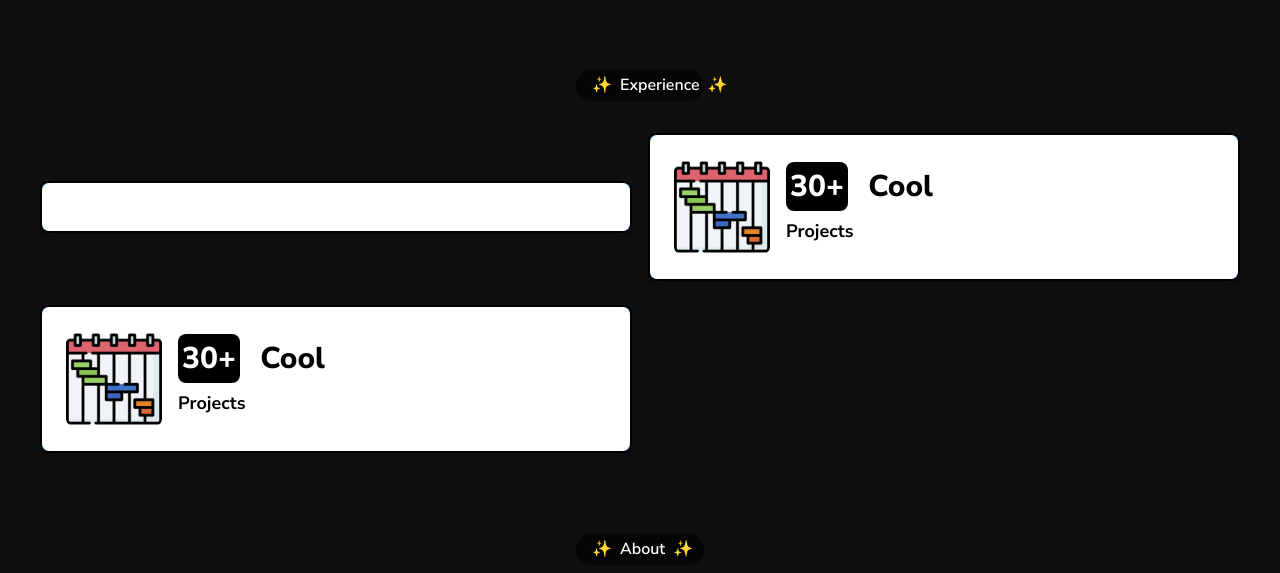
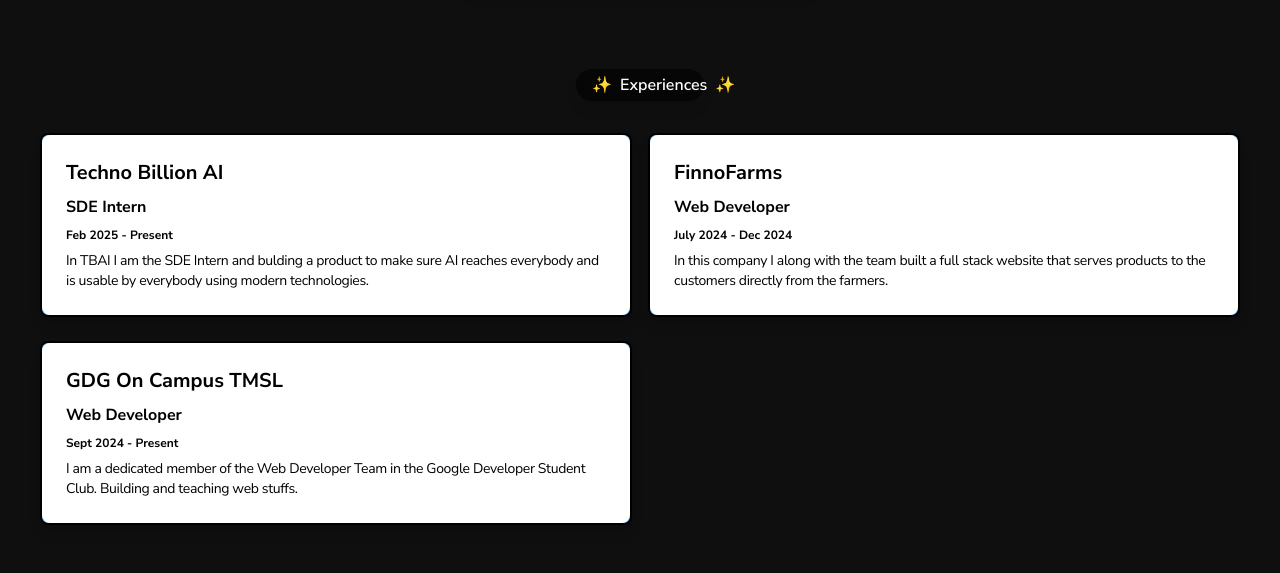
Before and after one commit to ArunavaCoderEm/Godard_Portfolio, a React (Vite) app: page / in a window 1280 px wide. Shown: the part 2980-3553 px from the top of the page. Built offline with nearby package versions, Linux system fonts and the light colour scheme; a web font is replaced by a local one.

Commit message:
boom simple but good

```diff
--- a/src/Pages/Experience.tsx
+++ b/src/Pages/Experience.tsx
@@ -1,7 +1,5 @@
 import { motion } from "framer-motion";
 import React from "react";
-import Skillcard from "../Components/Skillcard";
-import { Link } from "react-router-dom";
 
 export default function Experience(): React.ReactNode {
   return (
@@ -17,7 +15,7 @@ export default function Experience(): React.ReactNode {
         className="py-5 px-10 mukta"
       >
         <button className="flex my-5 items-center m-3 w-32 absolute right-0 left-0 mx-auto backdrop-blur-sm bg-black/60 text-white font-semibold px-4 py-1 rounded-full shadow-lg focus:outline-none">
-          <span className="mr-2">✨</span> Experience{" "}
+          <span className="mr-2">✨</span> Experiences{" "}
           <span className="ml-2">✨</span>
         </button>
         <div className="grid gap-x-4 grid-cols-1 md:grid-cols-2 mt-10 items-center justify-center py-5 bg-[#0F0F0F]">
@@ -27,8 +25,13 @@ export default function Experience(): React.ReactNode {
             transition={{ duration: 0.5, ease: "easeOut" }}
             className="bg-gradient-to-br from-[#6EACDA] mt-6 to-[#4B92DB] rounded-lg border-2 border-black shadow-lg"
           >
-            <div className="flex flex-col md:flex-row items-center p-6 gap-4 bg-white rounded-lg hover:bg-[#6EACDA] transition-all duration-300">
-
+            <div className="p-6 gap-2 bg-white flex flex-col rounded-lg hover:bg-[#6EACDA] transition-all duration-300">
+              <h1 className="font-bold text-xl">Techno Billion AI</h1>
+              <h2 className="font-bold text-md">SDE Intern</h2>
+              <h3 className="text-xs font-bold">Feb 2025 - Present</h3>
+              <p className="text-sm tracking-tight">
+                In TBAI I am the SDE Intern and bulding a product to make sure AI reaches everybody and is usable by everybody using modern technologies.
+              </p>
             </div>
           </motion.div>
           <motion.div
@@ -37,28 +40,15 @@ export default function Experience(): React.ReactNode {
             transition={{ duration: 0.5, ease: "easeOut" }}
             className="bg-gradient-to-br from-[#6EACDA] mt-6 to-[#4B92DB] rounded-lg border-2 border-black shadow-lg"
           >
-            <Link
-              to="https://github.com/ArunavaCoderEm?tab=repositories"
-              target="_blank"
-              className="flex flex-col md:flex-row items-center p-6 gap-4 bg-white rounded-lg hover:bg-[#6EACDA] transition-all duration-300"
-            >
-              <img
-                src="./hi33.png"
-                className="lg:w-24 w-10 h-auto rounded-lg"
-                alt="Experience Icon"
-              />
-              <div className="flex flex-col">
-                <h1 className="font-extrabold text-xl lg:text-3xl">
-                  <span className="bg-black text-white p-1 rounded-lg mr-3">
-                    30+
-                  </span>{" "}
-                  Cool
-                </h1>
-                <span className="text-lg font-bold text-black mt-3">
-                  Projects
-                </span>
-              </div>
-            </Link>
+            <div className="p-6 gap-2 bg-white flex flex-col rounded-lg hover:bg-[#6EACDA] transition-all duration-300">
+              <h1 className="font-bold text-xl">FinnoFarms</h1>
+              <h2 className="font-bold text-md">Web Developer</h2>
+              <h3 className="text-xs font-bold">July 2024 - Dec 2024</h3>
+              <p className="text-sm tracking-tight">
+                In this company I along with the team built a full stack website
+                that serves products to the customers directly from the farmers.
+              </p>
+            </div>
           </motion.div>
           <motion.div
             initial={{ opacity: 0, y: 10 }}
@@ -66,28 +56,15 @@ export default function Experience(): React.ReactNode {
             transition={{ duration: 0.5, ease: "easeOut" }}
             className="bg-gradient-to-br from-[#6EACDA] mt-6 to-[#4B92DB] rounded-lg border-2 border-black shadow-lg"
           >
-            <Link
-              to="https://github.com/ArunavaCoderEm?tab=repositories"
-              target="_blank"
-              className="flex flex-col md:flex-row items-center p-6 gap-4 bg-white rounded-lg hover:bg-[#6EACDA] transition-all duration-300"
-            >
-              <img
-                src="./hi33.png"
-                className="lg:w-24 w-10 h-auto rounded-lg"
-                alt="Experience Icon"
-              />
-              <div className="flex flex-col">
-                <h1 className="font-extrabold text-xl lg:text-3xl">
-                  <span className="bg-black text-white p-1 rounded-lg mr-3">
-                    30+
-                  </span>{" "}
-                  Cool
-                </h1>
-                <span className="text-lg font-bold text-black mt-3">
-                  Projects
-                </span>
-              </div>
-            </Link>
+            <div className="p-6 gap-2 bg-white flex flex-col rounded-lg hover:bg-[#6EACDA] transition-all duration-300">
+              <h1 className="font-bold text-xl">GDG On Campus TMSL</h1>
+              <h2 className="font-bold text-md">Web Developer</h2>
+              <h3 className="text-xs font-bold">Sept 2024 - Present</h3>
+              <p className="text-sm tracking-tight">
+                I am a dedicated member of the Web Developer Team in the Google
+                Developer Student Club. Building and teaching web stuffs.
+              </p>
+            </div>
           </motion.div>
         </div>
       </motion.div>
```
